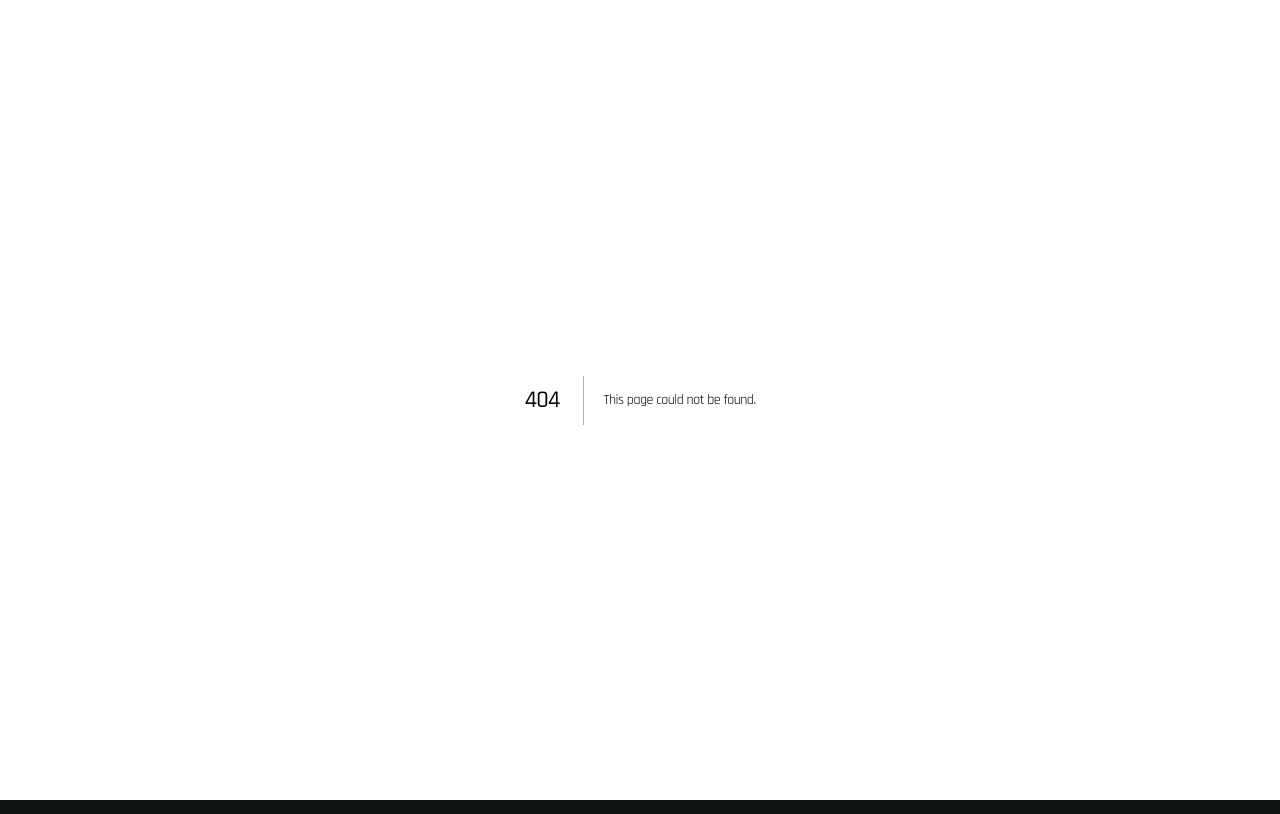
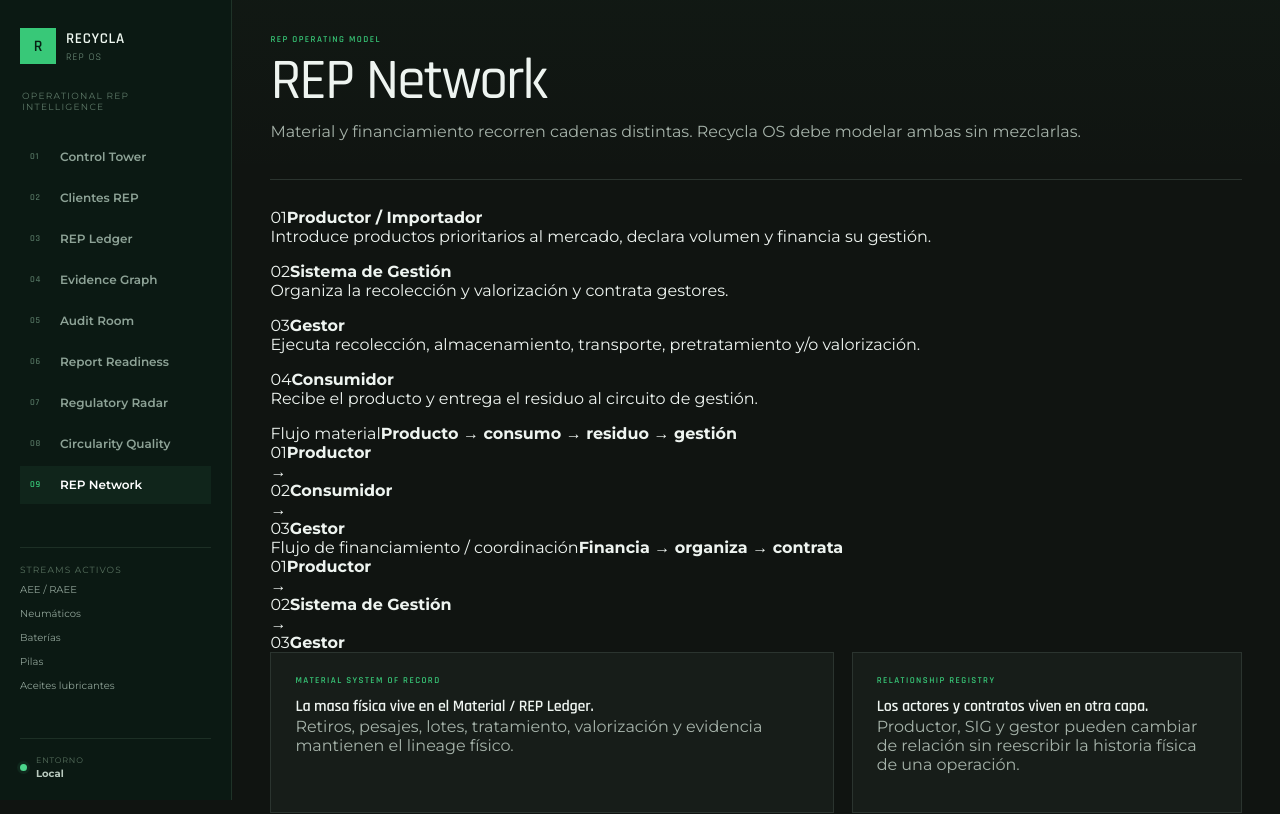
Before and after one commit to traviscomber/recycla, a Next.js app: page /network in a window 1280 px wide. Before the commit this address had no page. Shown: the top 814 px of the page. Built offline with nearby package versions, Linux system fonts and the light colour scheme.

Commit message:
feat: add dual-flow REP network workspace

```diff
--- /dev/null
+++ b/src/app/network/page.tsx
@@ -0,0 +1,104 @@
+import { AppShell } from "@/components/app-shell";
+
+const roles = [
+  {
+    id: "producer",
+    label: "Productor / Importador",
+    description: "Introduce productos prioritarios al mercado, declara volumen y financia su gestión."
+  },
+  {
+    id: "system",
+    label: "Sistema de Gestión",
+    description: "Organiza la recolección y valorización y contrata gestores."
+  },
+  {
+    id: "manager",
+    label: "Gestor",
+    description: "Ejecuta recolección, almacenamiento, transporte, pretratamiento y/o valorización."
+  },
+  {
+    id: "consumer",
+    label: "Consumidor",
+    description: "Recibe el producto y entrega el residuo al circuito de gestión."
+  }
+] as const;
+
+export default function NetworkPage() {
+  return (
+    <AppShell active="/network">
+      <header className="topbar">
+        <div>
+          <p className="eyebrow">REP operating model</p>
+          <h1>REP Network</h1>
+          <p className="muted">Material y financiamiento recorren cadenas distintas. Recycla OS debe modelar ambas sin mezclarlas.</p>
+        </div>
+      </header>
+
+      <section className="networkRoles">
+        {roles.map((role, index) => (
+          <article key={role.id}>
+            <span>{String(index + 1).padStart(2, "0")}</span>
+            <strong>{role.label}</strong>
+            <p>{role.description}</p>
+          </article>
+        ))}
+      </section>
+
+      <section className="networkFlowPanel">
+        <div className="flowLane materialLane">
+          <div className="flowLaneLabel">
+            <span>Flujo material</span>
+            <strong>Producto → consumo → residuo → gestión</strong>
+          </div>
+          <div className="flowNodes">
+            <article><span>01</span><strong>Productor</strong></article>
+            <i>→</i>
+            <article><span>02</span><strong>Consumidor</strong></article>
+            <i>→</i>
+            <article><span>03</span><strong>Gestor</strong></article>
+          </div>
+        </div>
+
+        <div className="flowLane financeLane">
+          <div className="flowLaneLabel">
+            <span>Flujo de financiamiento / coordinación</span>
+            <strong>Financia → organiza → contrata</strong>
+          </div>
+          <div className="flowNodes">
+            <article><span>01</span><strong>Productor</strong></article>
+            <i>→</i>
+            <article><span>02</span><strong>Sistema de Gestión</strong></article>
+            <i>→</i>
+            <article><span>03</span><strong>Gestor</strong></article>
+          </div>
+        </div>
+      </section>
+
+      <section className="bottomGrid">
+        <article className="panel">
+          <p className="eyebrow">Material system of record</p>
+          <h3>La masa física vive en el Material / REP Ledger.</h3>
+          <p className="muted">
+            Retiros, pesajes, lotes, tratamiento, valorización y evidencia mantienen el lineage físico.
+          </p>
+        </article>
+
+        <article className="panel">
+          <p className="eyebrow">Relationship registry</p>
+          <h3>Los actores y contratos viven en otra capa.</h3>
+          <p className="muted">
+            Productor, SIG y gestor pueden cambiar de relación sin reescribir la historia física de una operación.
+          </p>
+        </article>
+      </section>
+
+      <section className="panel ledgerRule">
+        <p className="eyebrow">Architecture rule</p>
+        <h3>No convertir el flujo financiero en toneladas.</h3>
+        <p className="muted">
+          Recycla OS relaciona ambos mundos, pero mantiene separación entre material, compliance y relaciones económicas.
+        </p>
+      </section>
+    </AppShell>
+  );
+}
```
